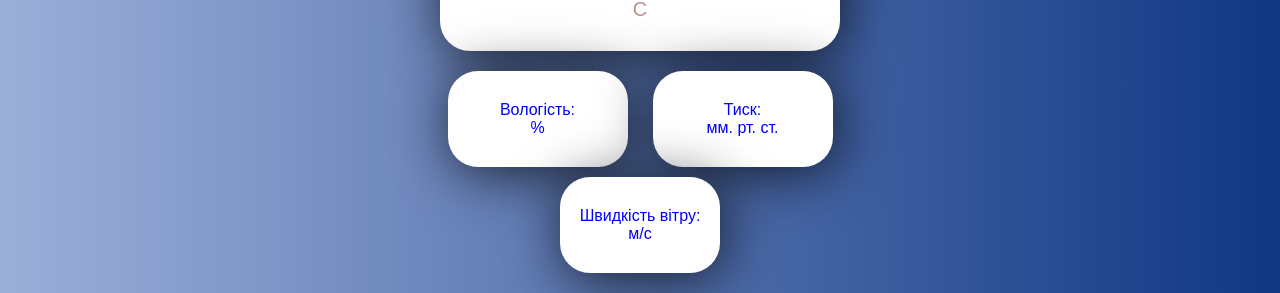
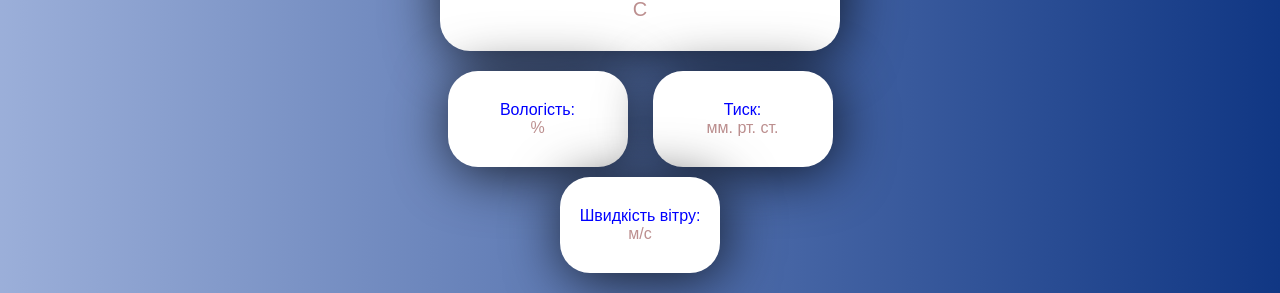
Before and after one commit to theromanovich/weather-app, a React (Vite) app: page / in a window 1280 px wide. Both pictures are taken after typing "Sample" into the empty fields and a click on the button "SUBMIT". Shown: the part 425-718 px from the top of the page. Built offline with nearby package versions, Linux system fonts and the light colour scheme; no server answers.

Commit message:
add weather description output

```diff
--- a/src/components/Weather/WeatherAdditional/WeatherAdditional.jsx
+++ b/src/components/Weather/WeatherAdditional/WeatherAdditional.jsx
@@ -8,14 +8,14 @@ const WeatherAdditional = () => {
                 <div>
                     Вологість:
                 </div>
-                    {humidity}%
+                    <span>{humidity}%</span>
             </div>
            <div className="pressure">
                 <div>
                     Тиск:
                 </div>
                 <div>
-                    {pressure} мм. рт. ст.
+                    <span>{pressure} мм. рт. ст.</span>
                 </div>
            </div>
            <div className="wind">
@@ -23,7 +23,7 @@ const WeatherAdditional = () => {
                     Швидкість вітру:
                 </div>
                 <div>
-                    {windSpeed} м/с
+                    <span>{windSpeed} м/с</span>
                 </div>
            </div>
         </div>
--- a/src/components/Weather/WeatherOutput/WeatherOutput.jsx
+++ b/src/components/Weather/WeatherOutput/WeatherOutput.jsx
@@ -16,16 +16,24 @@ const WeatherOutput = () => {
               return response.json();
             })
             .then(data => {
-            setWeather({ icon: data.weather[0].icon, temperature: data.main.temp, pressure: data.main.pressure, humidity: data.main.humidity, windSpeed: data.wind.speed })
+              setWeather({
+                icon: data.weather[0].icon,
+                temperature: data.main.temp,
+                pressure: data.main.pressure,
+                humidity: data.main.humidity,
+                windSpeed: data.wind.speed,
+                weatherType: data.weather[0].description })
             })
       }, [city]);
 
-    console.log(city)
     return (
         <>
             <div className='weather-card'>
               {city ? (
                     <>
+                        <div className='weather-card__descr'>
+                            {weather.weatherType}
+                       </div>
                        <img src={`https://openweathermap.org/img/wn/${weather.icon}.png`}/>
                        <div className='city'>
                            {city}
--- a/src/helpers/city-context.jsx
+++ b/src/helpers/city-context.jsx
@@ -12,6 +12,7 @@ const CityProvider = ({children}) => {
       windSpeed: '',
       humidity: '',
       icon: '',
+      weatherType: ''
   })
   return (
     <cityContext.Provider value={{city, setCity, weather, setWeather}}>
--- a/src/style/blocks/weather.scss
+++ b/src/style/blocks/weather.scss
@@ -34,6 +34,13 @@
         .waiting {
             font-size: 20px;
             color: green;
+        }
+        &__descr {
+            color: rosybrown;
+            font-size: 18px;
+            &::first-letter {
+                text-transform: uppercase;
+            }
         }
     }
     &-input {
@@ -80,6 +87,9 @@
             box-shadow: 3px 6px 55px 0px rgba(0,0,0,0.75);
             color: blue;
             font-size: 16px;
+            span {
+                color: rosybrown;
+            }
         }
         .pressure {
             width: 120px;
@@ -90,6 +100,9 @@
             box-shadow: 3px 6px 55px 0px rgba(0,0,0,0.75);
             color: blue;
             font-size: 16px;
+            span {
+                color: rosybrown;
+            }
         }
         .wind {
             width: 140px;
@@ -100,6 +113,9 @@
             box-shadow: 3px 6px 55px 0px rgba(0,0,0,0.75);
             color: blue;
             font-size: 16px;
+            span {
+                color: rosybrown;
+            }
         }
     }
 
```
Lines whose indentation alone changed are shown as unchanged.
